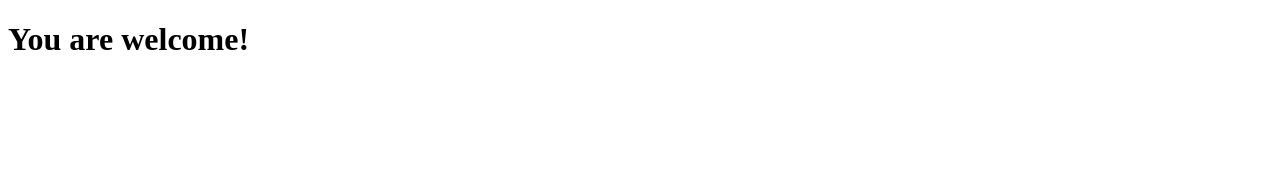
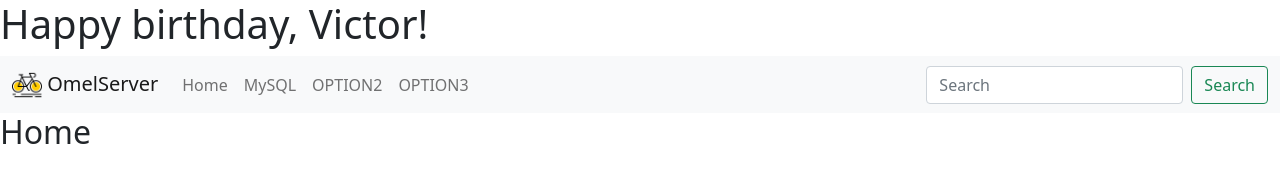
Before and after one commit to iSakha/MyNodeServer, a website: page public/index.html in a window 1280 px wide. Drawn offline with nearby package versions, Linux system fonts and the light colour scheme.

```diff
--- a/app.js
+++ b/app.js
@@ -4,6 +4,12 @@
 
 app.use(express.static(__dirname + "/public"));
 
+app.get("/mysql", function(request, response){
+
+    // response.send("<h1>MySQL</h1>");
+    response.sendFile(__dirname + "/public/mysql.html");
+});
+
 app.listen(3050, () => {
     console.log(`Server running on port ${PORT}`)
 })
--- a/public/index.html
+++ b/public/index.html
@@ -1,14 +1,56 @@
-<!DOCTYPE html>
+<!doctype html>
 <html lang="en">
-<head>
-    <meta charset="UTF-8">
-    <meta http-equiv="X-UA-Compatible" content="IE=edge">
-    <meta name="viewport" content="width=device-width, initial-scale=1.0">
+  <head>
+    <!-- Required meta tags -->
+    <meta charset="utf-8">
+    <meta name="viewport" content="width=device-width, initial-scale=1">
+
+    <!-- Bootstrap CSS -->
+    <link href="https://cdn.jsdelivr.net/npm/bootstrap@5.1.3/dist/css/bootstrap.min.css" rel="stylesheet" integrity="sha384-1BmE4kWBq78iYhFldvKuhfTAU6auU8tT94WrHftjDbrCEXSU1oBoqyl2QvZ6jIW3" crossorigin="anonymous">
+    <link rel="stylesheet" href="style.css">
+
+
     <title>MyHomeServer</title>
-    <link rel="stylesheet" href="style.css">
-</head>
-<body>
-    <h1>You are welcome!</h1>
+  </head>
+  <body>
+    <h1>Happy birthday, Victor!</h1>
+
+    <nav class="navbar navbar-expand-lg navbar-light bg-light">
+        <div class="container-fluid">
+          <a class="navbar-brand" href="#">
+            <img src="./img/bicycle.png" alt="" width="30" height="30" class="d-inline-block align-text-top">
+          OmelServer
+          </a>
+          <button class="navbar-toggler" type="button" data-bs-toggle="collapse" data-bs-target="#navbarSupportedContent" aria-controls="navbarSupportedContent" aria-expanded="false" aria-label="Toggle navigation">
+          <span class="navbar-toggler-icon"></span>
+        </button>
+          <div class="collapse navbar-collapse" id="navbarSupportedContent">
+            <ul class="navbar-nav me-auto mb-2 mb-lg-0">
+              <li class="nav-item">
+                <a class="nav-link" href="#">Home</a>
+              </li>
+              <li class="nav-item">
+                <a class="nav-link" href="mysql">MySQL</a>
+              </li>
+              <li class="nav-item">
+                <a class="nav-link" href="#">OPTION2</a>
+              </li>
+              <li class="nav-item">
+                <a class="nav-link" href="#">OPTION3</a>
+              </li>
+            </ul>
+            <form class="d-flex">
+              <input class="form-control me-2" type="search" placeholder="Search" aria-label="Search">
+              <button class="btn btn-outline-success" type="submit">Search</button>
+            </form>
+          </div>
+        </div>
+      </nav>
+
+<h2>Home</h2>
+
+    <!-- Option 1: Bootstrap Bundle with Popper -->
+    <script src="https://cdn.jsdelivr.net/npm/bootstrap@5.1.3/dist/js/bootstrap.bundle.min.js" integrity="sha384-ka7Sk0Gln4gmtz2MlQnikT1wXgYsOg+OMhuP+IlRH9sENBO0LRn5q+8nbTov4+1p" crossorigin="anonymous"></script>
     <script src="script.js"></script>
-</body>
+  </body>
 </html>
```
Also changed, not shown: public/mysql.html (added, +62 -0 lines), public/img/bicycle.ico (added), public/img/bicycle.png (added), public/script_mysql.js (added), public/style_mysql.css (added).
